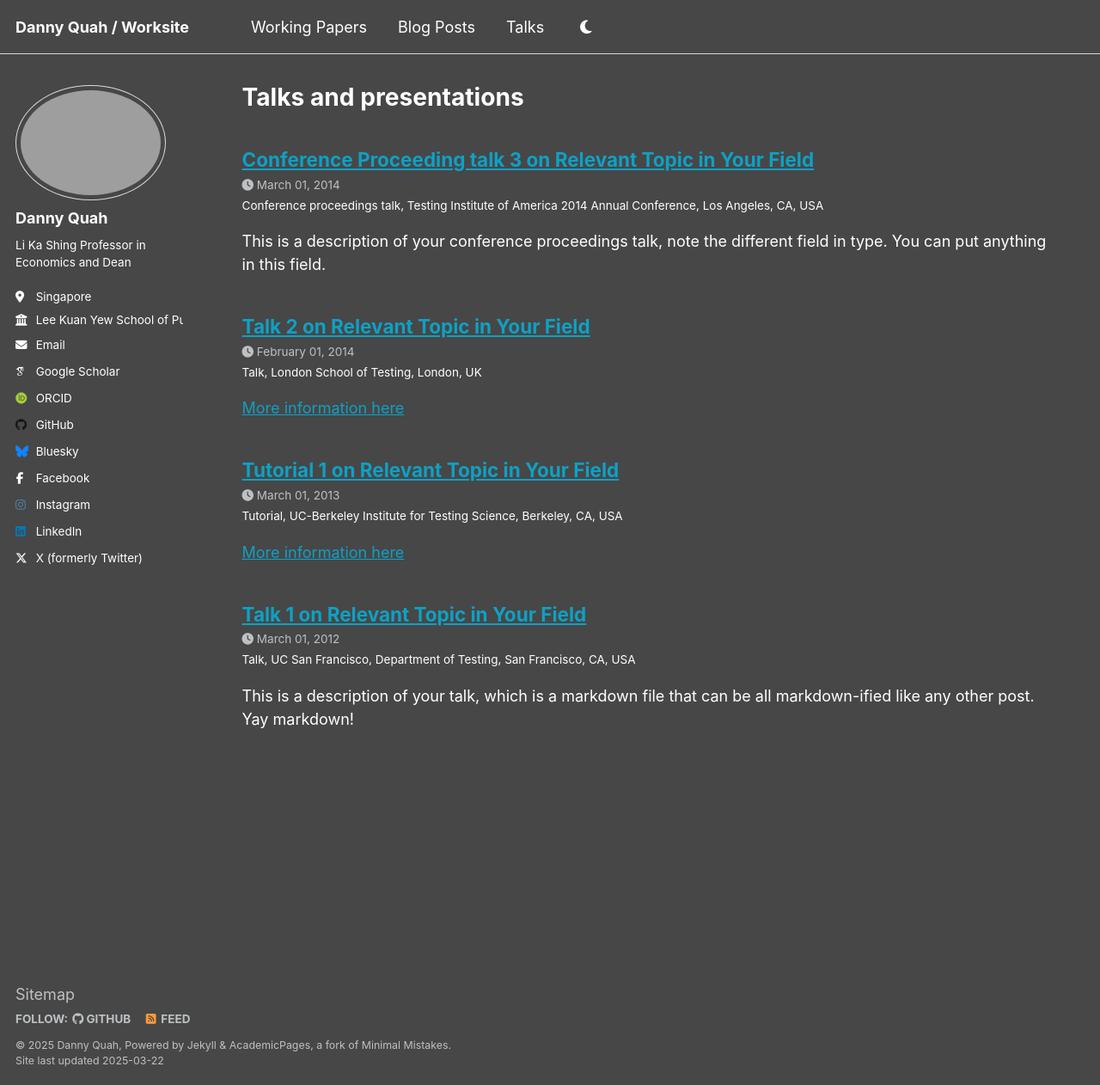
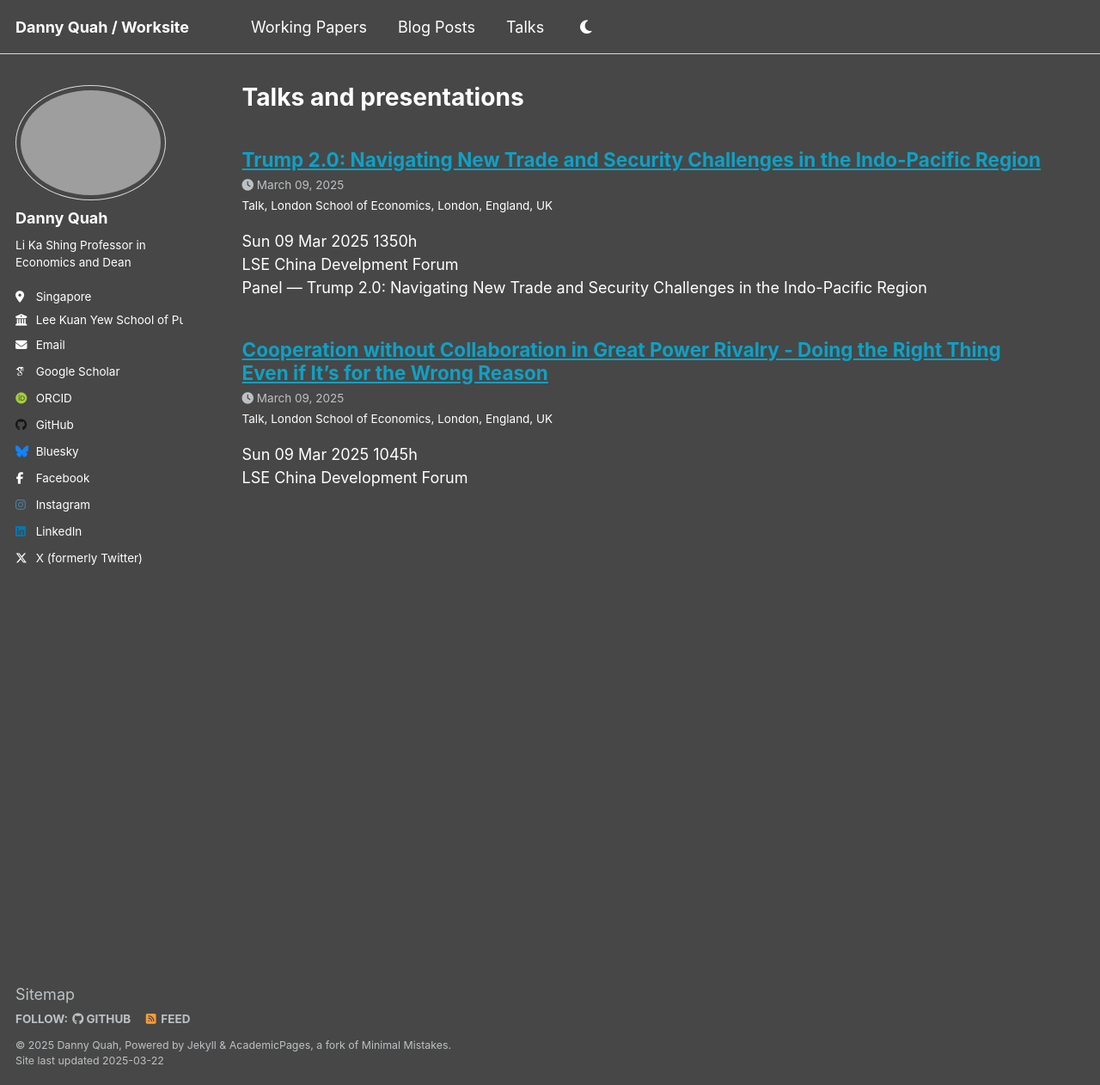
Before and after one commit to DannyQuah/DannyQuah.github.io, a Jekyll site: the page built from _pages/talks.html, in a window 1280 px wide and 1262 px high. Shown: the whole window at 86% size. Built offline with Jekyll 4.4.1, drawn with Linux system fonts in a browser that asks for light colours; some web fonts are replaced.

Commit message:
Start Talks section

```diff
--- a/_data/navigation.yml
+++ b/_data/navigation.yml
@@ -12,7 +12,7 @@ main:
   #   url: /publications/
 
   - title: "Working Papers"
-    url: /working-papers/
+    url: /portfolio/
 
   - title: "Blog Posts"
     url: /year-archive/
--- a/_talks/2012-03-01-talk-1.md
+++ /dev/null
@@ -1,11 +0,0 @@
----
-title: "Talk 1 on Relevant Topic in Your Field"
-collection: talks
-type: "Talk"
-permalink: /talks/2012-03-01-talk-1
-venue: "UC San Francisco, Department of Testing"
-date: 2012-03-01
-location: "San Francisco, CA, USA"
----
-
-This is a description of your talk, which is a markdown file that can be all markdown-ified like any other post. Yay markdown!
--- a/_talks/2013-03-01-tutorial-1.md
+++ /dev/null
@@ -1,13 +0,0 @@
----
-title: "Tutorial 1 on Relevant Topic in Your Field"
-collection: talks
-type: "Tutorial"
-permalink: /talks/2013-03-01-tutorial-1
-venue: "UC-Berkeley Institute for Testing Science"
-date: 2013-03-01
-location: "Berkeley, CA, USA"
----
-
-[More information here](http://exampleurl.com)
-
-This is a description of your tutorial, note the different field in type. This is a markdown files that can be all markdown-ified like any other post. Yay markdown!
--- a/_talks/2014-02-01-talk-2.md
+++ /dev/null
@@ -1,13 +0,0 @@
----
-title: "Talk 2 on Relevant Topic in Your Field"
-collection: talks
-type: "Talk"
-permalink: /talks/2014-02-01-talk-2
-venue: "London School of Testing"
-date: 2014-02-01
-location: "London, UK"
----
-
-[More information here](http://example2.com)
-
-This is a description of your talk, which is a markdown files that can be all markdown-ified like any other post. Yay markdown!
--- a/_talks/2014-03-01-talk-3.md
+++ /dev/null
@@ -1,11 +0,0 @@
----
-title: "Conference Proceeding talk 3 on Relevant Topic in Your Field"
-collection: talks
-type: "Conference proceedings talk"
-permalink: /talks/2014-03-01-talk-3
-venue: "Testing Institute of America 2014 Annual Conference"
-date: 2014-03-01
-location: "Los Angeles, CA, USA"
----
-
-This is a description of your conference proceedings talk, note the different field in type. You can put anything in this field.
--- /dev/null
+++ b/_talks/2025-03-09-1045-Keynote-Cooperation-without-Collaboration-LSE-CDF.md
@@ -0,0 +1,59 @@
+---
+title: "Cooperation without Collaboration in Great Power Rivalry - Doing the Right Thing Even if It's for the Wrong Reason"
+# Last-edited: 2025.03.22.2125.Sat -- Danny Quah (me@DannyQuah.com)
+collection: talks
+type: "Talk"
+# Created: 2025.03.22.2115.Sat -- Danny Quah (me@DannyQuah.com)
+date: 2025-03-09
+# permalink: /talks/
+venue: "London School of Economics"
+location: "London, England, UK"
+fileName: 2025-03-09-1045-Keynote-Cooperation-without-Collaboration-LSE-CDF.md
+---
+Sun 09 Mar 2025 1045h
+LSE China Development Forum
+
+Keynote:  "Cooperation without Collaboration in Great Power Rivalry:  Doing The Right Thing Even If It's For The Wrong Reason"
+
+The world sees urgent need to address ever more pressing global challenges.  These challenges threaten to permanently undermine international resilience --- climate and environmental crises; impending risk of pandemic; cross-national management of AI and other disruptive technology; faltering international economic system, global energy transition, territorial and resource wars.  These problems affect all of us. To address them, it advantages each of us individually to work together to help everyone at one and the same time. More than just helping ourselves, when working together whatever each of us does see multiplier impact when we work together.
+
+That's cooperation.
+
+Over the last seven decades humanity's default approach, indeed the logically sensible response, to any such comparable call has been indeed to seek global cooperation.  Working together in that way could be made relatively automatic given an international system of rules-based order and multilateralism.
+
+That multileral rules-based order is daily under attack.  For those of us who had been studying this for a while a large part of the concern had been how the rise of new Great Powers, ones charged with revisionism and who would remake world order in their undemocratic, "might makes right" image.  However, as events have unfolded more recently, the large shock to the multilateral, rules-based order has instead come unexpectedly from established Great Power nations that many of us thought were the defenders of that system against new Great Power revisionism.
+
+There is likely good reason for this unexpected switch in correlatedness between geopolitical disruption and national identity.  Multilateralism is good for everyone, but has costs that are unevenly distributed.  If the earlier supporters of multilateralism find the cost-benefit ratio no longer favorable, who are the rest of us to fault that economic calculation?  We might ask only that you not unsettle the system for the rest of us, but feel free to quietly withdraw.  But, alternatively of course, you could also feel others have been taking advantage of you (because the costs of multilateralism and the rules-based order are unevenly distributed), so it's time for you to extract rough justice.  You could feel that your shock to the system is only right following on what some of my economist colleagues called the China Shock, where trade under the old world order ended up "stealing your jobs, dismantling your industry, turning into ghost towns what were once thriving American middle-class communities".  At an extreme, it might be that you feel that multilateralism has produced a multipolarity that is enabling the rise of a hostile hegemonic power gaining ascendancy in the Indo-Pacific region, an ascent that will eventually restrict US prospects and freedom of actions.
+
+Once, some might have connected this fragmenting of the international system to what John F. Kennedy referred to as the long twilight struggle" between democracy and freedom, on the one hand, and totalitarianism and tyranny on the other.  Fewer and fewer ply this Cold War line now, it seems to me.
+
+But for whatever reason, the probability grows ever smaller that the international commuity can actually come together in explicit collaboration to cooperate on addressing the global challenges humanity faces.
+
+My discipline of economics, however, does not look at failure of goodwill and explicit collaboration, and think that cooperation is automatically then impossible.  Indeed, 250 years ago, Adam Smith had written, "It is not from the benevolence of the butcher, the brewer, or the baker, that we expect our dinner, but from their regard to their own interest."
+
+What must we do today to bring about Smith-ian inadvertent cooperation, i.e., cooperation even without collaboration and goodwill?  What do we need to organise of international affairs so that nations do what's right even if they do so only for reasons that are wrong?
+
+Let me give just one simple example.  Take the global EV industry.
+
+Humanity constantly aspires after good and ever-better quality of life. But the technology we normally use to achieve this is also burning our planet to a crisp.  This is the sustainability challenge.   Now, however, we have new technology that can help us be green and cool.
+
+They are called EVs or electric vehicles.  They use electric batteries.  But, more generally, electric batteries provide renewable energy in many other applications.  Solar panels too bear such promise of green and cool renewables.
+
+Given the state of the fraught global environment, renewables have positive spillovers.  Not only do they get the job done --- serving our human, social need for energy to help us better regulate the physical context under which we live and work --- they also substitute for dirty energy that emits greenhouse gases that, in turn, make the world's climate more extreme.
+China says it subsidises EV consumer use, not Chinese industrial production, and so it is just as possible for Tesla as for BYD to indirectly receive such subsidies.  The US and Western Europe, however, say that China subsidises EV production.  They charge this is unfair competition.  As a result they feel it is appropriate to raise tariffs and suggest sanctions against China.
+
+Such punitive action discourages China from producing EVs and innovating on EV technology.  It does not raise productivity in either US or Western European EV industry.  The end result is lower EV production for global consumption.
+
+Without taking a stance on the validity of either the US/Western European or China position, suppose we, the rest of the world, nudge the West to, not raise tariffs, but to subsidise and promote their own EV industries.  Tariffs, subsidies - both interfere with markets, both concern unfair competition.  Either makes the US/Western Europe feel they have taken appropriate retaliatory action against unfair competition.  But notice with tariffs, global EV production falls.  With subsidies, however, global EV production rises.
+
+This is a huge boon to the Global South and the rest of the world, that intense, unfair competition between the US, the EU, and China actually results in greater supply of cheap, modern, sleek, new energy vehicles to use everywhere, hastening the move away from hydrocarbons to renewables.
+
+In addition to inadvertent cooperation, two other proposals build on the idea:  first, it need no longer be Great Powers that lead in decision making.  Since a key objection to multilateralism is its feature of uneven costs, the modern continued move towards multipolarity --- we must allow economic development to continue to take hold in poor parts of the world --- means that the greater incentive to make the multilateral system work will rest on smaller states, not even the Middle Powers.  Those small states --- Third Nations --- will need to work out greater engagement in the international system.
+
+Second, and finally, if truly global universal cooperation is off the table, smaller groups might be able to build, for specific purposes, self-contained platforms that replicate the level playing field and cooperation of multilateralism, but only within the groups.  This "pathfinder multilateralism" or plurilateralism can be open to yet other nations to join, when they have provided proof of concept.  Again, the only thing such pathfinder groups ask is that those who object do not disrupt.
+
+In a first-best cooperative world, humanity can come together to address global challenges and collectively improve resilience for global society.  In a conflicted, disagreeing world, at the same time that we try to understand how that has come about, also we need to think of solutions.  Inadvertent cooperation --- doing the right thing even for the wrong reasons --- seems to me to constitute a good basis for the way forwards.
+
+<!---
+   Invisible section // 2025-03-09-1045-Keynote-Cooperation-without-Collaboration-LSE-CDF.md
+-->
--- /dev/null
+++ b/_talks/2025-03-09-1350-Panel-navigating-new-challenges-Indo-Pacific-LSE-CDF.md
@@ -0,0 +1,29 @@
+---
+title: "Trump 2.0: Navigating New Trade and Security Challenges in the Indo-Pacific Region"
+# Last-edited: 2025.03.22.2152.Sat -- Danny Quah (me@DannyQuah.com)
+collection: talks
+type: "Talk"
+# Created: 2025.03.22.2114.Sat -- Danny Quah (me@DannyQuah.com)
+date: 2025-03-09
+# permalink: /talks/
+venue: "London School of Economics"
+location: "London, England, UK"
+fileName: 2025-03-09-1350-Panel-navigating-new-challenges-Indo-Pacific-LSE-CDF.md
+---
+Sun 09 Mar 2025 1350h
+LSE China Develpment Forum
+Panel --- Trump 2.0: Navigating New Trade and Security Challenges in the Indo-Pacific Region
+
+Moderator: John Minnich
+Panel:  Jie Yu, David Lubin, Danny Quah, Dennis Wilder
+
+I made three points in my opening statement.
+1.  While his transactionalist instincts might be strong---which Asians love and keep repeating to themselves---Trump can also appear oblivious and ignorant of previous transactions and deals, some of which he himself arranged and were, indeed, good deals.  Give examples.
+2.  If Trump is disrespectful of extant agreements, the one good thing the Indo-Pacific might have relied on is no longer available.  There is no sense in which any deal, no matter how elaborate and well-crafted, is worth more than the attention span Trump has devoted to it.  Instead, at each point in time, the arrangement will lapse to the worst one possible.  Describe [alternate history](https://dannyquah.substack.com/p/echoes-of-an-alternate-might-makes).
+3. Taking these dangers into account and acknowledging world order is no longer what we'd taken it to be, the rest of us still have to protect ourselves.  Just try to do so efficiently. For one, apply economic thinking to security analysis:  Recognise that (1) prosecuting international violence is an activity with significant economies of scale (Great Powers do it better than anyone else can, even a collection of smaller states who outnumber in population a Great Power), and (2) holding size fixed, there are significant diminishing marginal returns to militarizing your economy.  Just before Nazi Germany blitzkrieged all over it, France had been thought to have one of the world's strongest armies, with a military leadership experienced in large-scale warfare.  The implication of these is, be extremely calculating and keep in mind strong national security.  But at the same recognise there will be limitations to how you can go it alone.  Band together in like-minded others.  Look for opportunities to cooperate inadvertently.  Where you can, nudge Great Powers out of gridlock.  Build platforms for pathfinder multilateralism.  I gave examples of these.
+
+All the panel had gentle disagreement with each other.
+
+<!---
+   Invisible section // 2025-03-09-1350-Panel-navigating-new-challenges-Indo-Pacific-LSE-CDF.md
+-->
```
